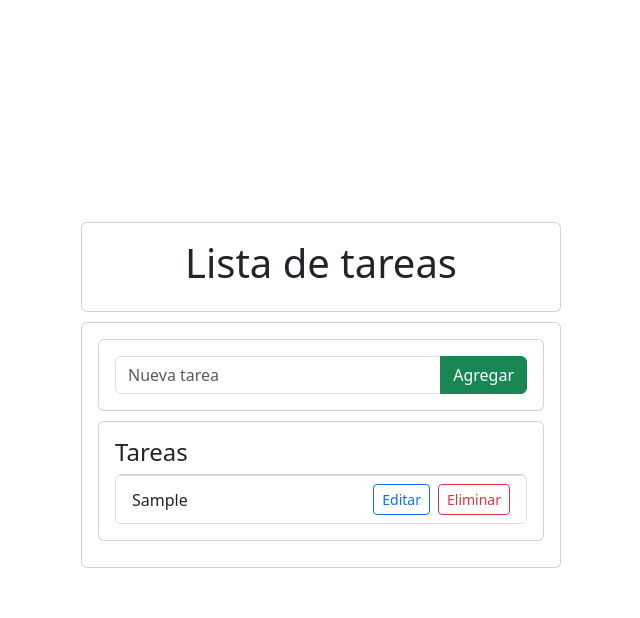
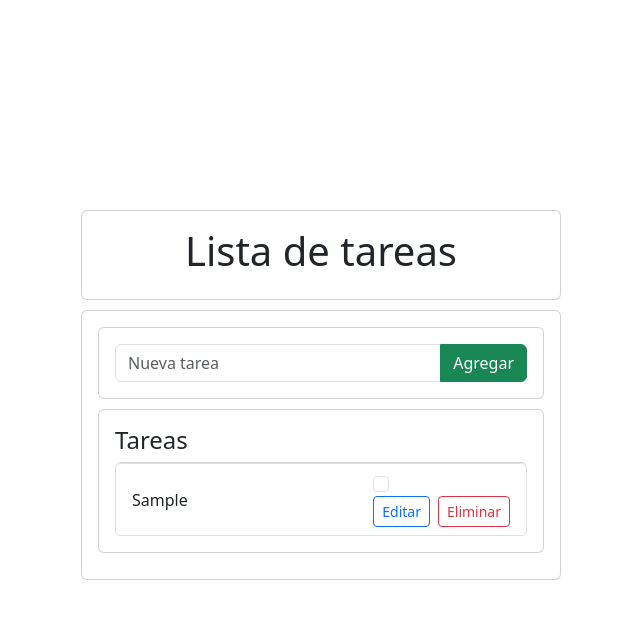
Before and after one commit to Fraklow/Lista-Tareas, a React (Vite) app: page / in a window 1280 px wide. Both pictures are taken after typing "Sample" into the empty fields and a click on the button "Agregar". Shown: the top 618 px of the page, without its empty margins (319-959 px from the left). Built offline with nearby package versions, Linux system fonts and the light colour scheme.

Commit message:
Checkbox en tareas

```diff
--- a/src/App.jsx
+++ b/src/App.jsx
@@ -63,6 +63,7 @@ function App() {
             {tareas.map((t, index) => (
               <ListGroup.Item key={index} className="d-flex justify-content-between align-items-center">{t}
                 <div>
+                  <Form.Check type="checkbox"/>
                   <Button
                     variant="outline-primary"
                     size="sm"
```
Also changed, not shown: src/main.jsx (line endings or trailing spaces).
